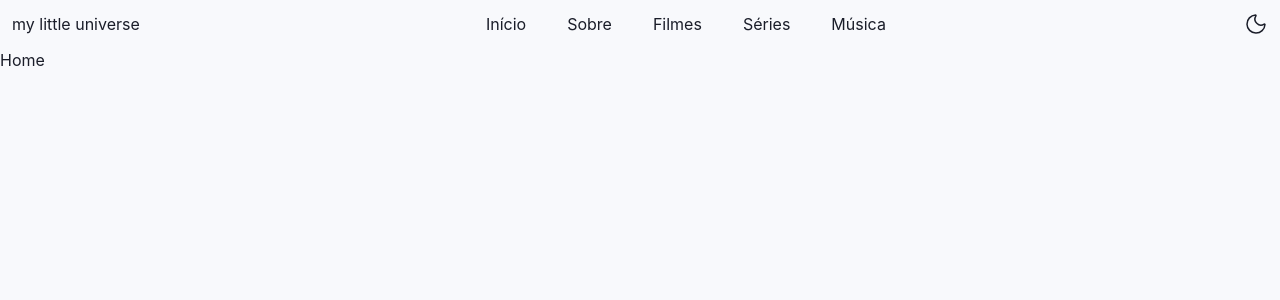
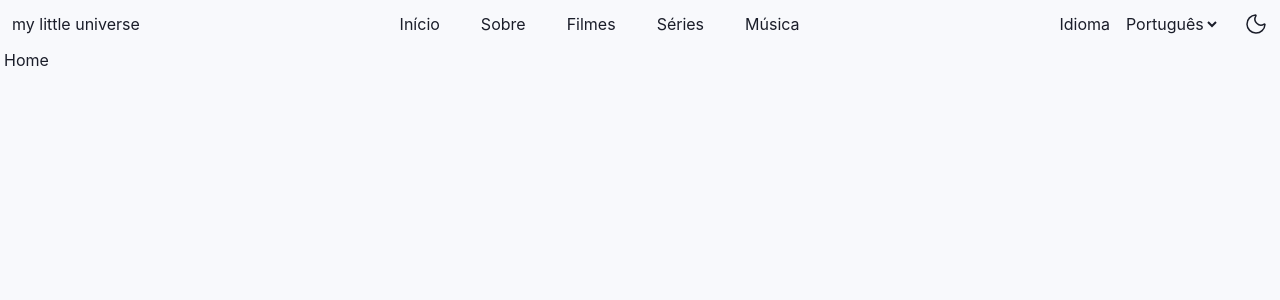
Before and after one commit to filipesilveira-dev/my-little-universe, a React (Vite) app: page / in a window 1280 px wide. Shown: the top 300 px of the page. Built offline with nearby package versions, Linux system fonts and the light colour scheme; a web font is replaced by a local one.

Commit message:
feat: implementação do context API para utilizar as diferentes linguagens da internacionalização.

```diff
--- a/src/components/Header.tsx
+++ b/src/components/Header.tsx
@@ -2,13 +2,23 @@ import { useState } from "react";
 import { useTheme } from "../hooks/useTheme";
 import { MenuIcon, MoonIcon, SunIcon } from "./Icons";
 import { AnimatePresence, motion } from "motion/react";
-import { Clapperboard, Headphones, Home, MonitorPlay, User } from "lucide-react";
+import {
+  Clapperboard,
+  Headphones,
+  Home,
+  MonitorPlay,
+  User,
+} from "lucide-react";
+// Importação dos arquivos para internacionalização
+import { useLanguage } from "../contexts/useLanguage";
+import { languages } from "../i18n/translations";
 
 export default function Header() {
   // Utiliza o custom hook para estabelecer o valor de theme
   const { theme, toggleTheme } = useTheme();
-  const [isOpen, setIsOpen]  = useState<boolean>(false);
-
+  const [isOpen, setIsOpen] = useState<boolean>(false);
+  // Custom hook criado para disponibilizar os valores a serem utilizados do Context API
+  const { language, setLanguage, t } = useLanguage();
 
   return (
     <section className="relative flex flex-row justify-between items-center m-1 p-2">
@@ -36,8 +46,23 @@ export default function Header() {
 
       {/* Botões interativos */}
       <div className="flex flex-row justify-between items-center gap-3">
-        <button onClick={()=> setIsOpen(!isOpen)}>
-          <MenuIcon className="sm:hidden hover:cursor-pointer"/>
+        <label htmlFor="language-select">{t.language}</label>
+
+        <select
+          id="language-select"
+          value={language}
+          onChange={(event) =>
+            setLanguage(event.target.value as typeof language)
+          }
+        >
+          {languages.map((item) => (
+            <option key={item.code} value={item.code}>
+              {item.label}
+            </option>
+          ))}
+        </select>
+        <button onClick={() => setIsOpen(!isOpen)}>
+          <MenuIcon className="sm:hidden hover:cursor-pointer" />
         </button>
         <button onClick={toggleTheme} aria-label="Alternar tema">
           {theme === "light" ? (
@@ -62,19 +87,49 @@ export default function Header() {
               {/* lista não ordenada com as âncoras */}
               <ul className="flex flex-col gap-2 p-2 text-left">
                 <li className="p-1 ml-1 hover:cursor-pointer">
-                  <a href="#home" className="flex flex-row items-center gap-2 hover:font-bold"><Home className="inline-block"/>Início</a>
+                  <a
+                    href="#home"
+                    className="flex flex-row items-center gap-2 hover:font-bold"
+                  >
+                    <Home className="inline-block" />
+                    Início
+                  </a>
                 </li>
                 <li className="p-1 ml-1 hover:cursor-pointer">
-                  <a href="#about" className="flex flex-row items-center gap-2 hover:font-bold"><User className="inline-block"/>Sobre</a>
+                  <a
+                    href="#about"
+                    className="flex flex-row items-center gap-2 hover:font-bold"
+                  >
+                    <User className="inline-block" />
+                    Sobre
+                  </a>
                 </li>
                 <li className="p-1 ml-1 hover:cursor-pointer">
-                  <a href="#movies" className="flex flex-row items-center gap-2 hover:font-bold"><Clapperboard className="inline-block"/>Filmes</a>
+                  <a
+                    href="#movies"
+                    className="flex flex-row items-center gap-2 hover:font-bold"
+                  >
+                    <Clapperboard className="inline-block" />
+                    Filmes
+                  </a>
                 </li>
                 <li className="p-1 ml-1 hover:cursor-pointer">
-                  <a href="#series" className="flex flex-row items-center gap-2 hover:font-bold"><MonitorPlay className="inline-block"/>Séries</a>
+                  <a
+                    href="#series"
+                    className="flex flex-row items-center gap-2 hover:font-bold"
+                  >
+                    <MonitorPlay className="inline-block" />
+                    Séries
+                  </a>
                 </li>
                 <li className="p-1 ml-1 hover:cursor-pointer">
-                  <a href="#music" className="flex flex-row items-center gap-2 hover:font-bold"><Headphones className="inline-block"/>Música</a>
+                  <a
+                    href="#music"
+                    className="flex flex-row items-center gap-2 hover:font-bold"
+                  >
+                    <Headphones className="inline-block" />
+                    Música
+                  </a>
                 </li>
               </ul>
             </nav>
--- /dev/null
+++ b/src/contexts/LanguageContext.tsx
@@ -0,0 +1,54 @@
+// Fornece os valores: contém o componente LanguageProvider, que disponibiliza o contexto para os componentes descendentes.
+import { useEffect, useState, type ReactNode } from "react";
+import {
+  languages,
+  translations,
+  type Language,
+} from "../i18n/translations";
+import {
+  LanguageContext,
+  type LanguageContextType,
+} from "./language-context.ts";
+
+//   Usa o localStorage para recuperar o idioma salvo
+function getInitialLanguage(): Language {
+  const savedLanguage = localStorage.getItem("language");
+
+  if (languages.some((item) => item.code === savedLanguage)) {
+    return savedLanguage as Language;
+  }
+
+  return "pt";
+}
+
+type LanguageProviderProps = {
+  children: ReactNode;
+};
+
+export function LanguageProvider({
+  children,
+}: LanguageProviderProps) {
+    // Usa o useState para manter o idioma atual
+  const [language, setLanguage] = useState<Language>(
+    getInitialLanguage
+  );
+
+
+  useEffect(() => {
+    // Salva alterações no localStorage
+    localStorage.setItem("language", language);
+  }, [language]);
+
+  const value: LanguageContextType = {
+    language,
+    setLanguage,
+    t: translations[language],
+  };
+
+  return (
+    // Utiliza LanguageContext.Provider para disponibilizar o idioma, a função de alteração e as traduções. o "value" contém os dados compartilhados, enquanto o "{children}" representa os componentes que poderão acessá-los (no caso, App e seus descendentes)
+    <LanguageContext.Provider value={value}>
+      {children}
+    </LanguageContext.Provider>
+  );
+}
--- /dev/null
+++ b/src/contexts/language-context.ts
@@ -0,0 +1,14 @@
+// Definições do contexto: cria o espaço compartilhado onde os dados do idioma ficarão disponíveis e define o formato desses dados.
+// Definição do contrato de comunicação: determina o que poderá ser compartilhado, mas não fornece os valores concretos.
+import { createContext } from "react";
+import type { Language } from "../i18n/translations";
+import type { translations } from "../i18n/translations";
+
+export type LanguageContextType = {
+  language: Language;
+  setLanguage: (language: Language) => void;
+  t: (typeof translations)[Language];
+};
+
+export const LanguageContext =
+  createContext<LanguageContextType | undefined>(undefined);
--- /dev/null
+++ b/src/contexts/useLanguage.ts
@@ -0,0 +1,19 @@
+// Cria um custom hook chamado useLanguage, que encapsula o acesso ao contexto com useContext.
+// Funções:
+//  - Acessar os dados disponiobilizados pelo Provider
+//  - Verificar se o componente está dentro de um LanguageProvider
+//  - Retornar os valores compartilhados de maneira simples para quem precisar deles
+import { useContext } from "react";
+import { LanguageContext } from "./language-context";
+
+export function useLanguage() {
+  const context = useContext(LanguageContext);
+
+  if (!context) {
+    throw new Error(
+      "useLanguage deve ser usado dentro de LanguageProvider."
+    );
+  }
+
+  return context;
+}
--- /dev/null
+++ b/src/i18n/translations.ts
@@ -0,0 +1,102 @@
+// Internationalization: aqruivo responsável pelas versões internacionais
+
+// Tipagem que determina quais as possibilidades aceitas (Union Type)
+export type Language = "pt" | "en" | "es" | "fr";
+
+export const languages: {
+  code: Language;
+  label: string;
+  shortLabel: string;
+}[] = [
+  { code: "pt", label: "Português", shortLabel: "PT" },
+  { code: "en", label: "English", shortLabel: "EN" },
+  { code: "es", label: "Español", shortLabel: "ES" },
+  { code: "fr", label: "Français", shortLabel: "FR" },
+];
+
+// Objetos aninhados
+export const translations = {
+  pt: {
+    nav: {
+      home: "Início",
+      about: "Sobre",
+      movies: "Filmes",
+      series: "Séries",
+      music: "Música",
+    },
+    sections: {
+      home: "Bem-vindo ao meu universo",
+      about: "Sobre mim",
+      movies: "Filmes",
+      series: "Séries",
+      music: "Música",
+    },
+    language: "Idioma",
+    theme: {
+      toggle: "Alternar tema",
+    },
+  },
+
+  en: {
+    nav: {
+      home: "Home",
+      about: "About",
+      movies: "Movies",
+      series: "TV Shows",
+      music: "Music",
+    },
+    sections: {
+      home: "Welcome to my universe",
+      about: "About me",
+      movies: "Movies",
+      series: "TV Shows",
+      music: "Music",
+    },
+    language: "Language",
+    theme: {
+      toggle: "Toggle theme",
+    },
+  },
+
+  es: {
+    nav: {
+      home: "Inicio",
+      about: "Sobre mí",
+      movies: "Películas",
+      series: "Series",
+      music: "Música",
+    },
+    sections: {
+      home: "Bienvenido a mi universo",
+      about: "Sobre mí",
+      movies: "Películas",
+      series: "Series",
+      music: "Música",
+    },
+    language: "Idioma",
+    theme: {
+      toggle: "Cambiar tema",
+    },
+  },
+
+  fr: {
+    nav: {
+      home: "Accueil",
+      about: "À propos",
+      movies: "Films",
+      series: "Séries",
+      music: "Musique",
+    },
+    sections: {
+      home: "Bienvenue dans mon univers",
+      about: "À propos de moi",
+      movies: "Films",
+      series: "Séries",
+      music: "Musique",
+    },
+    language: "Langue",
+    theme: {
+      toggle: "Changer de thème",
+    },
+  },
+};
--- a/src/main.tsx
+++ b/src/main.tsx
@@ -3,12 +3,17 @@ import { createRoot } from "react-dom/client";
 import "./index.css";
 import App from "./App.tsx";
 import { BrowserRouter } from "react-router-dom";
+// Importação do provider
+import { LanguageProvider } from "./contexts/LanguageContext.tsx";
 
 createRoot(document.getElementById("root")!).render(
   <StrictMode>
     {/* Tudo o que estiver envolto pelo BrowserRouter terá acesso ao roteamento. Ele utiliza a URL do navegador para controlar a navegação e disponibiliza esse contexto aos componentes descendentes. */}
     <BrowserRouter>
-      <App />
+    {/* Qualaquer componente descendente de App poderá acessar "cons {language, setLanguage, t} = useLanguage()" */}
+      <LanguageProvider>
+        <App />
+      </LanguageProvider>
     </BrowserRouter>
   </StrictMode>,
 );
--- a/src/pages/Home.tsx
+++ b/src/pages/Home.tsx
@@ -5,7 +5,7 @@ export default function Home() {
   return (
     <section>
       <Header/>
-      <h1>Home</h1>
+      <h1 className="m-1">Home</h1>
     </section>
   );
 }
```
